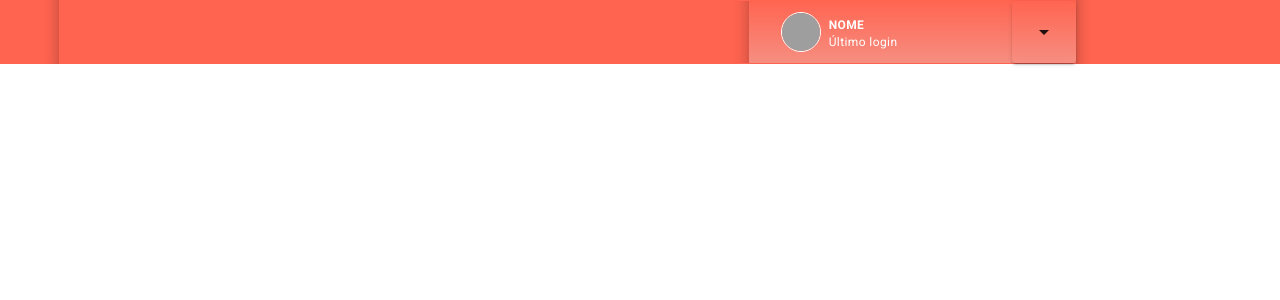
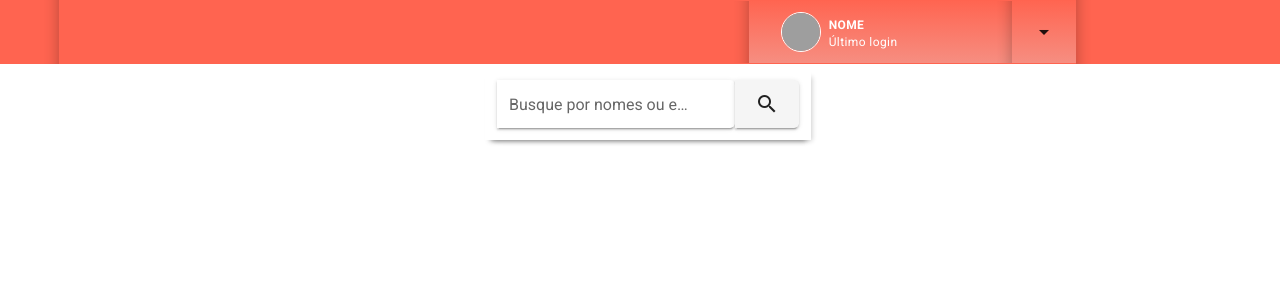
Before and after one commit to silvamateus/silvamateus-users-list, a Vue app: page / in a window 1280 px wide. Shown: the top 300 px of the page. Built offline with nearby package versions, Linux system fonts and the light colour scheme; grey boxes are pictures that could not be loaded.

Commit message:
add Serch bar and fix toolbar

```diff
--- a/src/App.vue
+++ b/src/App.vue
@@ -1,15 +1,18 @@
 <template>
   <v-app>
     <toolbar></toolbar>
+    <main-container />
   </v-app>
 </template>
 
 <script>
+import MainContainer from "./components/MainContainer.vue";
 import Toolbar from "./components/Toolbar.vue";
 export default {
   name: "App",
   components: {
-    Toolbar
+    Toolbar,
+    MainContainer
   },
   data: () => ({
     //
--- /dev/null
+++ b/src/components/MainContainer.vue
@@ -0,0 +1,17 @@
+<template>
+  <v-main>
+    <search />
+  </v-main>
+</template>
+
+<script>
+import Search from "./Search.vue";
+export default {
+  name: "MainContainer",
+  components: {
+    Search
+  }
+};
+</script>
+
+<style></style>
--- /dev/null
+++ b/src/components/Search.vue
@@ -0,0 +1,51 @@
+<template>
+  <v-row class="d-flex justify-space-around">
+    <v-col class="d-flex search-bar ml-4 mt-4" lg="3" md="3" sm="3">
+      <v-text-field
+        class="size-1-5rem rounded-0"
+        style="border-top-right-radius: .3rem !important; border-bottom-right-radius: .3rem !important;"
+        label="Busque por nomes ou emails"
+        solo
+      />
+      <v-btn
+        style="border-top-right-radius: .3rem !important; border-bottom-right-radius: .3rem !important;"
+        class="size-1-5rem position-absolute rounded-0"
+        ><v-icon>mdi-magnify</v-icon></v-btn
+      >
+    </v-col>
+  </v-row>
+</template>
+
+<script>
+export default {
+  data() {
+    return {
+      searchFilter: "todos",
+      filters: ["todos"],
+      users: []
+    };
+  },
+  created() {
+    this.users = localStorage.getItem("users");
+  }
+};
+</script>
+
+<style>
+/* custom size */
+.size-1-5rem {
+  height: 3rem !important;
+}
+/* Set position relative */
+.position-relative {
+  position: relative !important;
+}
+/* Search bar style */
+.search-bar {
+  right: 8px;
+  background: white !important;
+  border: 0 !important;
+  box-shadow: 5px 5px 5px -4px rgba(0, 0, 0, 0.2),
+    0 6px 5px -5px rgba(0, 0, 0, 0.42) !important;
+}
+</style>
--- a/src/components/Toolbar.vue
+++ b/src/components/Toolbar.vue
@@ -19,9 +19,11 @@
               <p class=" text-caption">NOME</p>
               <p class=" text-caption">Último login</p>
             </div>
-            <v-btn flat class="btn-absolute">
-              <v-icon>mdi-menu-down</v-icon>
-            </v-btn>
+            <div class="toolbar-btn">
+              <v-btn tile depressed>
+                <v-icon>mdi-menu-down</v-icon>
+              </v-btn>
+            </div>
           </div>
         </v-col>
       </v-row>
@@ -36,7 +38,7 @@ export default {
 };
 </script>
 
-<style>
+<style scoped>
 /* Put Box shadow in the sides of the container */
 .box::before,
 .box::after {
@@ -75,14 +77,17 @@ export default {
   height: calc(100% + 1.9rem);
   width: 100%;
 }
-.toolbar-card::before {
+.toolbar-card::before,
+.toolbar-btn::before {
   content: " ";
   width: 15px;
   position: absolute;
   top: 0;
-  box-shadow: inset -15px 0 15px -15px rgba(0, 0, 0, 0.288);
   left: -15px;
   height: 100%;
+}
+.toolbar-card::before {
+  box-shadow: inset -15px 0 15px -15px rgba(0, 0, 0, 0.288);
 }
 /* Custom CSS adjusts */
 .border-around {
@@ -94,16 +99,23 @@ export default {
 .position-relative {
   position: relative !important;
 }
-.btn-absolute {
-  position: absolute !important;
+.toolbar-btn {
+  position: relative !important;
   height: 100% !important;
   right: 0px;
+}
+.toolbar-btn > button {
   background: linear-gradient(#ff6551, #f68e81) !important;
+  height: 100% !important;
+}
+.toolbar-btn::before {
+  box-shadow: inset -15px 0 15px -15px rgba(0, 0, 0, 0.288);
 }
 
 /* Align and set heights of user card */
 .user-info {
   padding-left: 0.5rem;
+  flex-basis: 100%;
 }
 .user-info p {
   height: 1px;
```
